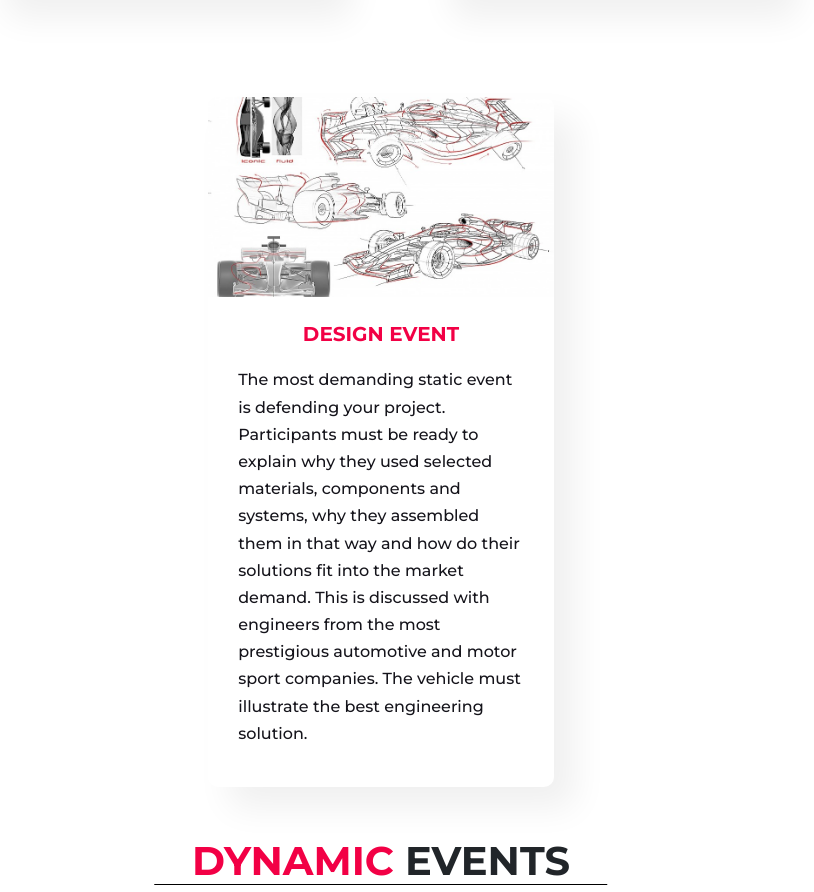
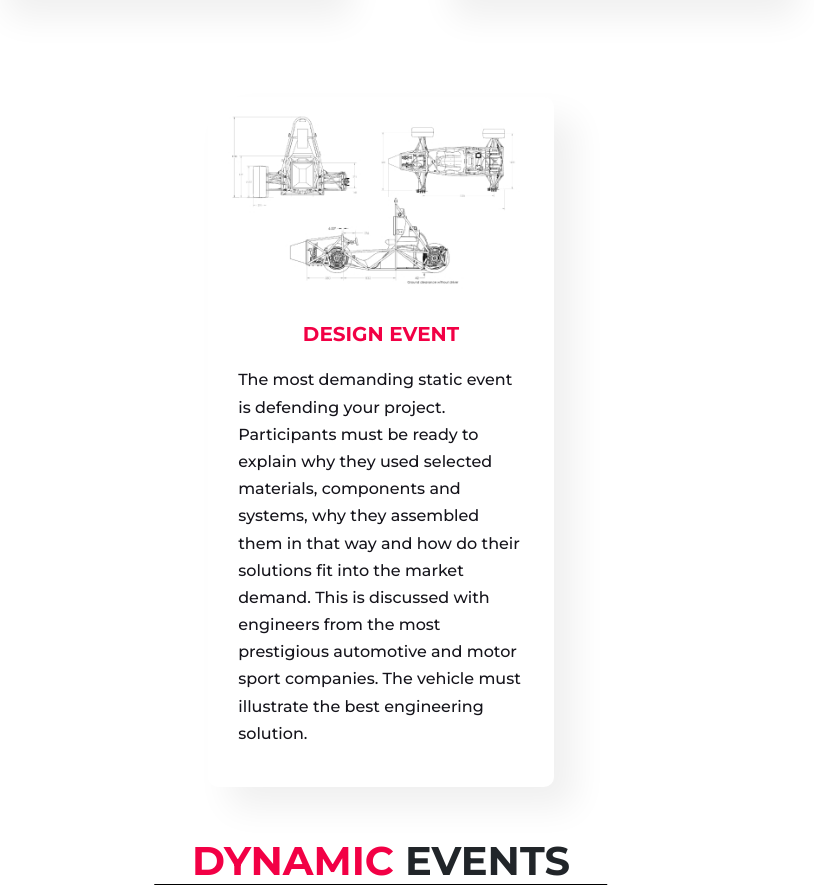
Before and after one commit to SidAXLR8R/FSG, a plain HTML site: page index.html in a window 1280 px wide. Shown: the part 3620-4512 px from the top of the page, without its empty margins (259-1073 px from the left). Drawn offline with nearby package versions, Linux system fonts and the light colour scheme; some packages are replaced by stand-ins of ours.

Commit message:
Update index.css

```diff
--- a/index.css
+++ b/index.css
@@ -377,7 +377,7 @@ body {
   background-image: url('events-image/bpp-1024x576.jpg');
 }
 .static-container .event-card:nth-child(3) .event-img{
-  background-image: url('events-image/design.jpg');
+  background-image: url('events-image/Design.jpg');
 }
 .dynamic-container .event-card:nth-child(1) .event-img{
   background-image: url('events-image/acc.png');
```
